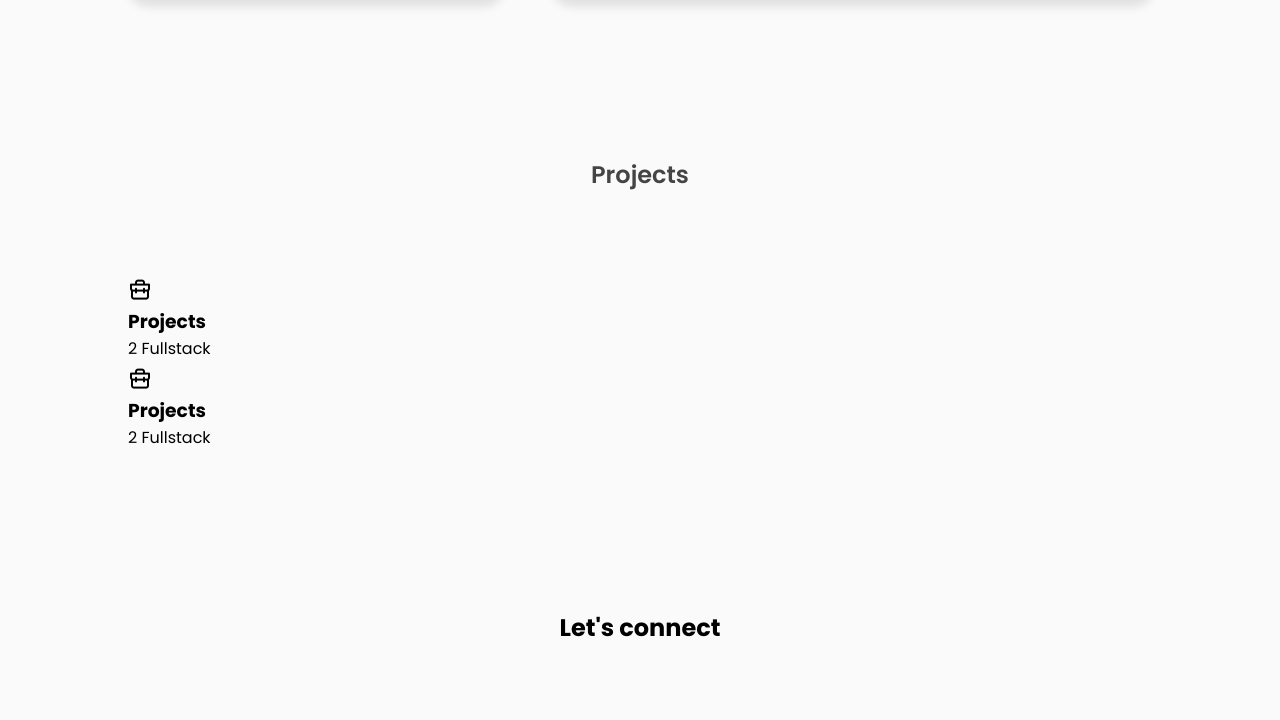
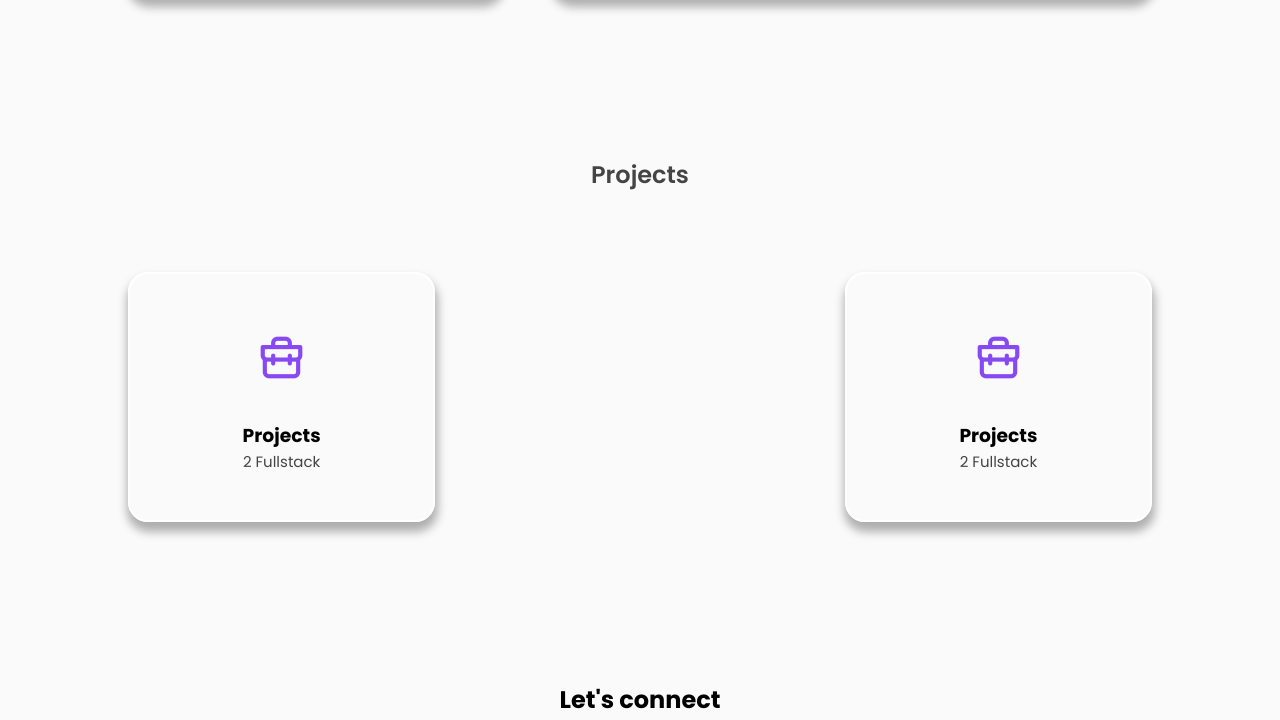
Before and after one commit to Abhishekkohligit/portfolio, a plain HTML site: page index.html in a window 1280 px wide. Shown: the part 1407-2127 px from the top of the page. Drawn offline with nearby package versions, Linux system fonts and the light colour scheme; a web font is replaced by a local one.

Commit message:
finished projects section styling

```diff
--- a/style.css
+++ b/style.css
@@ -13,7 +13,7 @@
 	--color-white: rgba(250, 250, 250);
 	--text-color-second: rgba(38, 37, 37);
 	--first-color: rgba(110, 87, 224);
-	--first-shadow: rgba(0, 0, 0, 0.1);
+	--first-shadow: rgba(0, 0, 0, 0.3);
 
 	--box-color: #fff;
 	--nav-color: #fff;
@@ -462,6 +462,61 @@ i {
 }
 
 /* projects */
+.project-container {
+	display: flex;
+	width: 100%;
+	justify-content: space-between;
+	gap: 20px;
+	flex-wrap: wrap;
+}
+
+.project-box {
+	position: relative;
+	display: flex;
+	justify-content: center;
+	align-items: center;
+	flex-direction: column;
+	width: 30%;
+	height: 250px;
+	background: transparent;
+	border: 2px solid #fff;
+	border-radius: 20px;
+	box-shadow: 1px 8px 10px 2px var(--first-shadow);
+	overflow: hidden;
+	cursor: pointer;
+}
+
+.project-box > i {
+	font-size: 50px;
+	color: #8749f2;
+	margin-bottom: 25px;
+}
+.project-box label {
+	font-size: 15px;
+	color: var(--text-color);
+}
+
+/* project box hover effect */
+.project-box::after {
+	content: "";
+	position: absolute;
+	bottom: -100%;
+	background: #8749f2;
+	width: 100%;
+	height: 100%;
+	transition: 0.3s;
+	z-index: 0.1;
+}
+
+.project-box:hover.project-box::after {
+	bottom: 0;
+}
+.project-box:hover.project-box i,
+.project-box:hover.project-box > h3,
+.project-box:hover.project-box > label {
+	color: #fff;
+	z-index: 2;
+}
 
 /* Keyframes marker */
 @keyframes iconSlide {
```
Also changed, not shown: index.html (+0 -1 lines).
